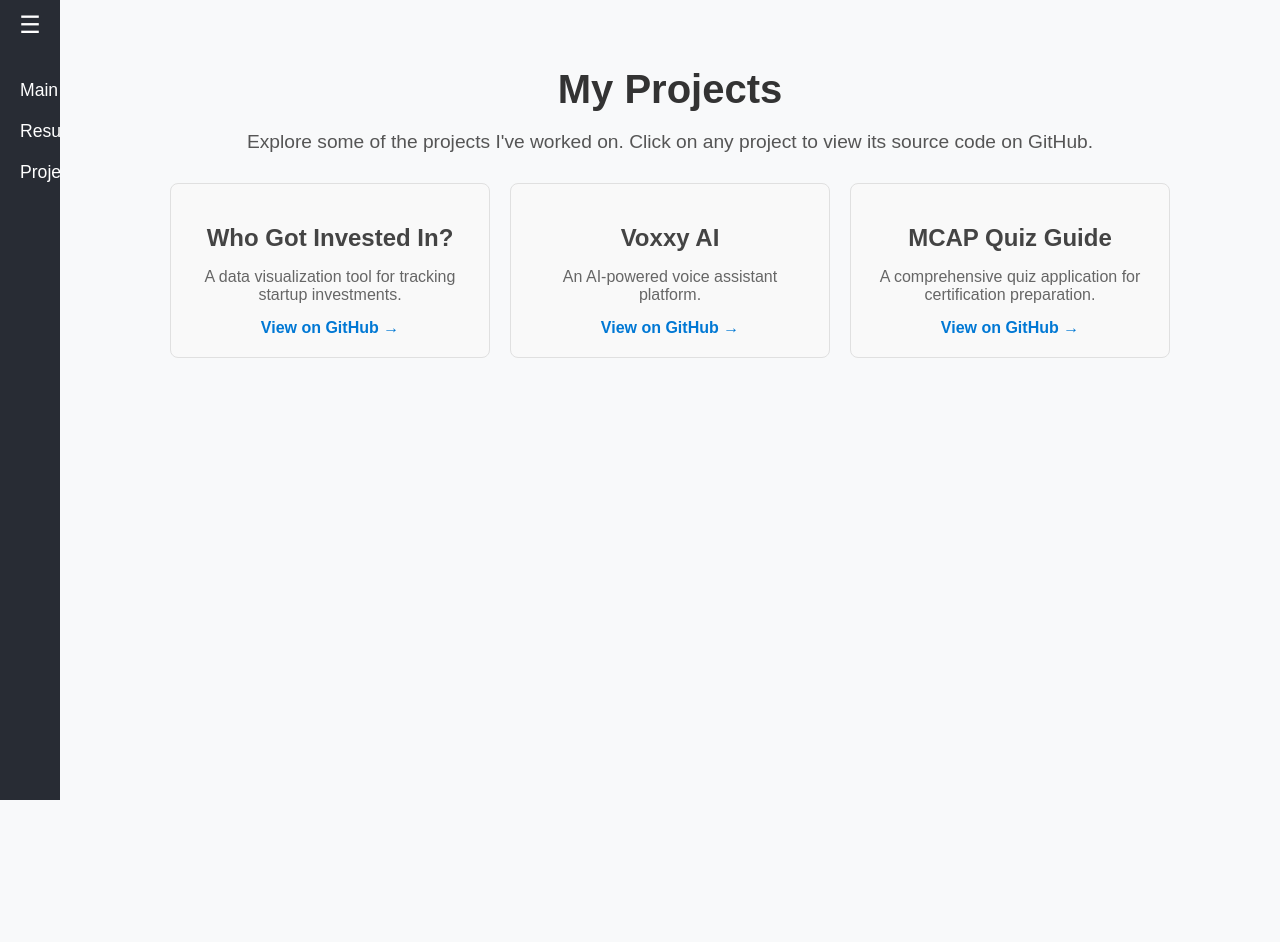
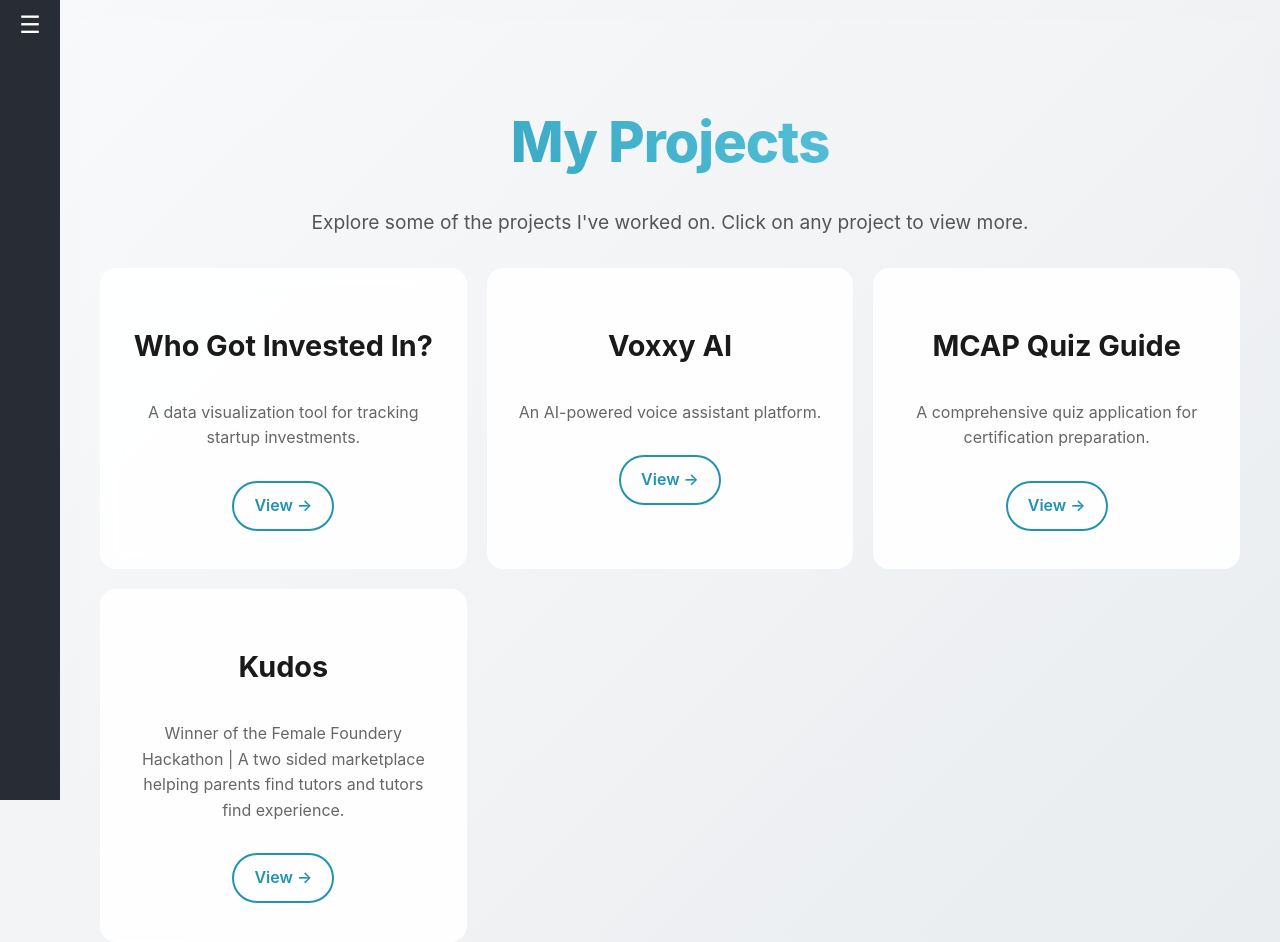
Before and after one commit to greerlcourtney/courtneylgreer-site, a React (Create React App) app: page /projects in a window 1280 px wide. Shown: the top 942 px of the page. Before the commit the page ends 800 px from the top, so only its background shows below. Built offline with nearby package versions, Linux system fonts and the light colour scheme.

Commit message:
updated styling

```diff
--- a/src/App.css
+++ b/src/App.css
@@ -6,7 +6,7 @@
 
 /* Sidebar Styles */
 .sidebar {
-  width: 60px;
+  width: 0;
   background-color: #282c34;
   color: white;
   height: 100vh;
@@ -14,12 +14,11 @@
   position: fixed;
   top: 0;
   left: 0;
-  transition: width 0.3s ease;
+  transition: all 0.3s ease;
   z-index: 1000;
   display: flex;
   flex-direction: column;
   align-items: center;
-  transition: width 0.3s ease;
 }
 
 /* Collapsed Sidebar */
@@ -38,6 +37,8 @@
   font-size: 1.5rem;
   cursor: pointer;
   margin: 10px;
+  opacity: 1;
+  transition: opacity 0.3s ease;
 }
 
 /* Sidebar Links (Visible only when open) */
@@ -47,6 +48,12 @@
   margin-top: 20px;
   width: 100%;
   text-align: left;
+  opacity: 0;
+  transition: opacity 0.3s ease;
+}
+
+.sidebar.open .sidebar-links {
+  opacity: 1;
 }
 
 .sidebar-links a {
@@ -55,6 +62,7 @@
   text-decoration: none;
   padding: 10px 20px;
   font-size: 1.1rem;
+  white-space: nowrap;
 }
 
 .sidebar-links a:hover {
@@ -88,6 +96,10 @@
   }
 
   .content.shifted {
-    margin-left: 0;
+    margin-left: 250px;
+  }
+
+  .sidebar.collapsed .toggle-btn {
+    opacity: 0.5;
   }
 }
--- a/src/components/AboutMe.css
+++ b/src/components/AboutMe.css
@@ -1,9 +1,10 @@
 /* General page styling */
 body {
-    font-family: 'Arial', sans-serif;
-    background-color: #f8f9fa;
+    font-family: 'Inter', 'SF Pro Display', -apple-system, BlinkMacSystemFont, sans-serif;
+    background: linear-gradient(135deg, #f8f9fa 0%, #e9ecef 100%);
     margin: 0;
     color: #333;
+    line-height: 1.6;
   }
 
   .about-page {
@@ -36,19 +37,35 @@ body {
   }
 
   .about-section h2, .experience-section h2, .volunteer-section h2{
-    font-size: 1.8rem;
-    color: #222;
-    margin-bottom: 20px;
-    border-bottom: 2px solid #ccc;
-    padding-bottom: 5px;
+    font-size: 2.2rem;
+    background: linear-gradient(45deg, #2193b0, #6dd5ed);
+    -webkit-background-clip: text;
+    background-clip: text;
+    color: transparent;
+    margin-bottom: 30px;
+    font-weight: 700;
+    letter-spacing: -0.5px;
+    text-align: center;
   }
 
   .about-section p {
     margin: 15px 0;
   }
 
-  .experience , .volunteer {
-    margin-bottom: 20px;
+  .experience, .volunteer {
+    background: rgba(255, 255, 255, 0.9);
+    backdrop-filter: blur(10px);
+    border: 1px solid rgba(255, 255, 255, 0.2);
+    border-radius: 16px;
+    padding: 25px;
+    margin-bottom: 30px;
+    transition: all 0.4s cubic-bezier(0.4, 0, 0.2, 1);
+  }
+
+  .experience:hover, .volunteer:hover {
+    transform: translateY(-5px);
+    box-shadow: 0 20px 40px rgba(0, 0, 0, 0.08);
+    border-color: rgba(33, 147, 176, 0.3);
   }
 
   .experience h3 , .volunteer h3 {
--- a/src/components/Main.css
+++ b/src/components/Main.css
@@ -1,9 +1,10 @@
 /* General page styling */
 body {
-  font-family: 'Arial', sans-serif;
-  background-color: #f8f9fa;
+  font-family: 'Inter', 'SF Pro Display', -apple-system, BlinkMacSystemFont, sans-serif;
+  background: linear-gradient(135deg, #f8f9fa 0%, #e9ecef 100%);
   margin: 0;
   color: #333;
+  line-height: 1.6;
 }
 
 .main-page {
@@ -11,6 +12,7 @@ body {
   max-width: 800px;
   margin: 0 auto;
   line-height: 1.6;
+  text-align: center;
 }
 
 /* Header styling */
@@ -21,14 +23,35 @@ body {
 }
 
 .main-header h1 {
-  font-size: 3rem;
-  color: #333;
+  font-size: 4rem;
+  background: linear-gradient(45deg, #2193b0, #6dd5ed);
+  -webkit-background-clip: text;
+  background-clip: text;
+  color: transparent;
+  font-weight: 800;
+  letter-spacing: -1px;
+  margin-bottom: 20px;
+  animation: fadeInUp 0.8s ease-out;
 }
 
 .main-header p {
-  font-size: 1.8rem;
-  color: #070707;
-  padding-top: 10px;
+  font-size: 2rem;
+  color: #1a1a1a;
+  padding-top: 15px;
+  font-weight: 500;
+  opacity: 0;
+  animation: fadeInUp 0.8s ease-out 0.2s forwards;
+}
+
+@keyframes fadeInUp {
+  from {
+    opacity: 0;
+    transform: translateY(20px);
+  }
+  to {
+    opacity: 1;
+    transform: translateY(0);
+  }
 }
 
 /* Section styling */
@@ -46,10 +69,26 @@ body {
 
 .main-section p {
   margin: 15px 0;
-
 }
 
 .main-about-section p {
-  padding-bottom: 5px;
   font-size: 1.6rem;
-  }
+  text-align: center;
+  max-width: 800px;
+  margin: 0 auto;
+  padding: 20px;
+  background: rgba(255, 255, 255, 0.9);
+  backdrop-filter: blur(10px);
+  border-radius: 16px;
+  border: 1px solid rgba(255, 255, 255, 0.2);
+  margin-bottom: 20px;
+  transition: all 0.4s cubic-bezier(0.4, 0, 0.2, 1);
+  opacity: 0;
+  animation: fadeInUp 0.8s ease-out 0.4s forwards;
+}
+
+.main-about-section p:hover {
+  transform: translateY(-5px);
+  box-shadow: 0 20px 40px rgba(0, 0, 0, 0.08);
+  border-color: rgba(33, 147, 176, 0.3);
+}
--- a/src/components/Projects.css
+++ b/src/components/Projects.css
@@ -1,15 +1,21 @@
 /* General Page Styling */
 .projects-page {
-    padding: 20px;
-    max-width: 1000px;
+    padding: 40px 20px;
+    max-width: 1200px;
     margin: 0 auto;
     text-align: center;
+    background: linear-gradient(135deg, rgba(255,255,255,0.1) 0%, rgba(255,255,255,0) 100%);
   }
 
   .projects-page h1 {
-    font-size: 2.5rem;
-    color: #333;
-    margin-bottom: 10px;
+    font-size: 3.5rem;
+    background: linear-gradient(45deg, #2193b0, #6dd5ed);
+    -webkit-background-clip: text;
+    background-clip: text;
+    color: transparent;
+    margin-bottom: 20px;
+    font-weight: 800;
+    letter-spacing: -1px;
   }
 
   .projects-page p {
@@ -28,23 +34,47 @@
 
   /* Individual Project Card */
   .project-card {
-    background-color: #f9f9f9;
-    border: 1px solid #e0e0e0;
-    border-radius: 8px;
-    padding: 20px;
+    background: rgba(255, 255, 255, 0.9);
+    backdrop-filter: blur(10px);
+    border: 1px solid rgba(255, 255, 255, 0.2);
+    border-radius: 16px;
+    padding: 30px;
     text-align: center;
-    transition: transform 0.3s ease, box-shadow 0.3s ease;
+    transition: all 0.4s cubic-bezier(0.4, 0, 0.2, 1);
+    position: relative;
+    overflow: hidden;
   }
 
   .project-card:hover {
-    transform: translateY(-5px);
-    box-shadow: 0 5px 15px rgba(0, 0, 0, 0.1);
+    transform: translateY(-8px) scale(1.02);
+    box-shadow: 0 20px 40px rgba(0, 0, 0, 0.12);
+    border-color: rgba(33, 147, 176, 0.3);
+  }
+
+  .project-card::before {
+    content: '';
+    position: absolute;
+    top: 0;
+    left: 0;
+    width: 100%;
+    height: 100%;
+    background: linear-gradient(45deg, #2193b0, #6dd5ed);
+    opacity: 0;
+    transition: opacity 0.4s ease;
+    z-index: -1;
+  }
+
+  .project-card:hover::before {
+    opacity: 0.05;
   }
 
   .project-card h2 {
-    font-size: 1.5rem;
-    color: #444;
-    margin-bottom: 10px;
+    font-size: 1.8rem;
+    color: #1a1a1a;
+    margin-bottom: 15px;
+    font-weight: 700;
+    position: relative;
+    display: inline-block;
   }
 
   .project-card p {
@@ -55,11 +85,22 @@
 
   .project-card a {
     text-decoration: none;
-    color: #0078d4;
-    font-weight: bold;
-    transition: color 0.2s ease;
+    color: #2193b0;
+    font-weight: 600;
+    padding: 10px 20px;
+    border: 2px solid #2193b0;
+    border-radius: 25px;
+    display: inline-block;
+    margin-top: 15px;
+    transition: all 0.3s ease;
+    position: relative;
+    overflow: hidden;
+    z-index: 1;
   }
 
   .project-card a:hover {
-    color: #005ea2;
+    color: white;
+    background: #2193b0;
+    transform: translateY(-2px);
+    box-shadow: 0 5px 15px rgba(33, 147, 176, 0.3);
   }
--- a/src/components/Projects.js
+++ b/src/components/Projects.js
@@ -6,31 +6,36 @@ function Projects() {
     {
       name: 'Who Got Invested In?',
       description: 'A data visualization tool for tracking startup investments.',
-      github: 'https://github.com/yourusername/who-got-invested-in',
+      github: 'https://www.infiniti-minds.com/',
     },
     {
       name: 'Voxxy AI',
       description: 'An AI-powered voice assistant platform.',
-      github: 'https://github.com/yourusername/voxxy-ai',
+      github: 'https://www.voxxyai.com/',
     },
     {
       name: 'MCAP Quiz Guide',
       description: 'A comprehensive quiz application for certification preparation.',
-      github: 'https://github.com/yourusername/mcap-quiz-guide',
+      github: 'https://mcat-tracker-pro.vercel.app/',
     },
+    {
+      name: 'Kudos',
+      description: 'Winner of the Female Foundery Hackathon | A two sided marketplace helping parents find tutors and tutors find experience.',
+      github: 'https://kudos-tutor-student.vercel.app/',
+    }
   ];
 
   return (
     <div className="projects-page">
       <h1>My Projects</h1>
-      <p>Explore some of the projects I've worked on. Click on any project to view its source code on GitHub.</p>
+      <p>Explore some of the projects I've worked on. Click on any project to view more.</p>
       <div className="projects-grid">
         {projects.map((project, index) => (
           <div key={index} className="project-card">
             <h2>{project.name}</h2>
             <p>{project.description}</p>
             <a href={project.github} target="_blank" rel="noopener noreferrer">
-              View on GitHub →
+              View  →
             </a>
           </div>
         ))}
```
